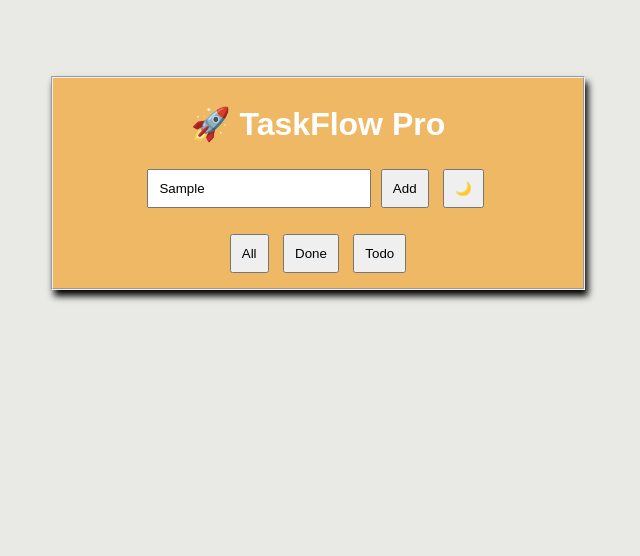
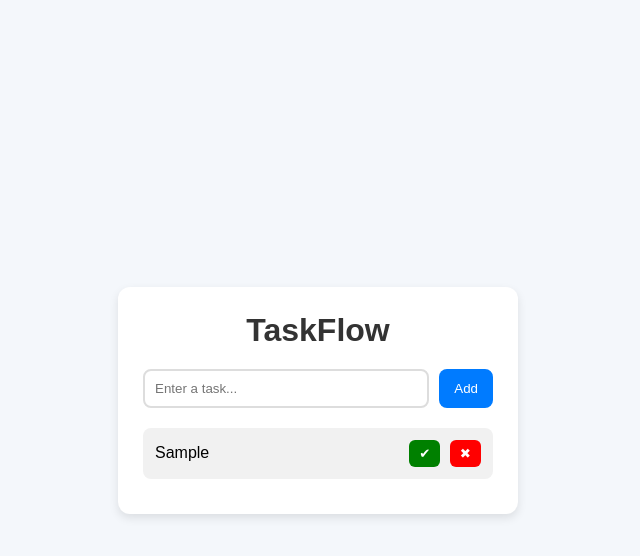
Before and after one commit to derbewmolla14/Taskflow-pro, a plain HTML site: page index.html in a window 1280 px wide. Both pictures are taken after typing "Sample" into the empty fields and a click on the button "Add". Shown: the whole page, without its empty margins (322-962 px from the left). Drawn offline with Linux system fonts and the light colour scheme.

Commit message:
add elete and right icon

```diff
--- a/app.js
+++ b/app.js
@@ -1,198 +1,36 @@
-let tasks = JSON.parse(localStorage.getItem("tasks")) || [];
+function addTask() {
+  const taskInput = document.getElementById("taskInput");
+  const taskText = taskInput.value.trim();
 
-//day two   UPDATE
-// function renderTasks() {
-//   const list = document.getElementById("taskList");
-//   list.innerHTML = "";
+  if (taskText === "") {
+    alert("Please enter a task!");
+    return;
+  }
 
-//   tasks.forEach((task, index) => {
-//     const li = document.createElement("li");
+  const taskList = document.getElementById("taskList");
 
-//     li.innerHTML = `
-//       ${task}
-//       <button onclick="deleteTask(${index})">Delete</button>
-//     `;
+  // Create list item
+  const li = document.createElement("li");
 
-//     list.appendChild(li);
-//   });
-// }
+  li.innerHTML = `
+    <span>${taskText}</span>
+    <div class="task-buttons">
+      <button class="complete-btn">✔</button>
+      <button class="delete-btn">✖</button>
+    </div>
+  `;
 
-// DAY THREE Update app.js
-
-//let tasks = JSON.parse(localStorage.getItem("tasks")) || [];
-/*
-function renderTasks() {
-  const list = document.getElementById("taskList");
-  list.innerHTML = "";
-
-  tasks.forEach((task, index) => {
-    const li = document.createElement("li");
-
-    li.innerHTML = `
-      ${task}
-      <button onclick="deleteTask(${index})">Delete</button>
-    `;
-
-    list.appendChild(li);
+  // Complete button
+  li.querySelector(".complete-btn").addEventListener("click", () => {
+    li.classList.toggle("completed");
   });
 
-  localStorage.setItem("tasks", JSON.stringify(tasks));
-}
-
-
-function addTask() {
-  const input = document.getElementById("taskInput");
-
-  if (input.value === "") return;
-
-  tasks.push({ text: input.value });
-  input.value = "";
-
-  renderTasks();
-}
-
-function deleteTask(index) {
-  tasks.splice(index, 1);
-  renderTasks();
-}
-
-renderTasks();
-
-
-*/
-/*
-
-//📅 DAY 4 — Mark Complete
-//Update app.js
-
-function renderTasks() {
-  const list = document.getElementById("taskList");
-  list.innerHTML = "";
-
-  tasks.forEach((task, index) => {
-    const li = document.createElement("li");
-
-    li.innerHTML = `
-      <span style="text-decoration:${task.done ? 'line-through' : 'none'}">
-        ${task.text}
-      </span>
-      <button onclick="toggleDone(${index})">✔</button>
-      <button onclick="deleteTask(${index})">Delete</button>
-    `;
-
-    list.appendChild(li);
+  // Delete button
+  li.querySelector(".delete-btn").addEventListener("click", () => {
+    li.remove();
   });
 
-  localStorage.setItem("tasks", JSON.stringify(tasks));
+  taskList.appendChild(li);
+
+  taskInput.value = "";
 }
-
-function addTask() {
-  const input = document.getElementById("taskInput");
-
-  if (input.value === "") return;
-
-  tasks.push({ text: input.value, done: false });
-  input.value = "";
-
-//   function deleteTask(index) {
-//   tasks.splice(index, 1);
-//   renderTasks();
-// }
-
-  renderTasks();
-}
-
-function toggleDone(index) {
-  tasks[index].done = !tasks[index].done;
-  renderTasks();
-}
-
-/*/
-
-//📅 DAY 5 — Filter Tasks
-/*Add in HTML
-<button onclick="filterTasks('all')">All</button>
-<button onclick="filterTasks('done')">Done</button>
-<button onclick="filterTasks('todo')">Todo</button>
-*/
-//Update JS
-let filter = "all";
-
-function filterTasks(type) {
-  filter = type;
-  renderTasks();
-}
-
-function renderTasks() {
-  const list = document.getElementById("taskList");
-  list.innerHTML = "";
-
-  let filtered = tasks;
-
-  if (filter === "done") {
-    filtered = tasks.filter(t => t.done);
-  } else if (filter === "todo") {
-    filtered = tasks.filter(t => !t.done);
-  }
-
-  filtered.forEach((task, index) => {
-    const li = document.createElement("li");
-
-    li.innerHTML = `
-      <span style="text-decoration:${task.done ? 'line-through' : 'none'}">
-        ${task.text}
-      </span>
-      <button onclick="toggleDone(${index})">✔</button>
-      <button onclick="deleteTask(${index})">Delete</button>
-    `;
-
-    list.appendChild(li);
-  });
-
-  localStorage.setItem("tasks", JSON.stringify(tasks));
-}
-
-//📅 DAY 6 — Dark Mode
-//Add in HTML
-//<button onclick="toggleTheme()">🌙</button>
-
-// //Add CSS
-// <style>
-// body.dark {
-//   background: black;
-//   color: white;
-// }
-// </style>
-
-
-// JAVASCRIPT
-function toggleTheme() {
-  document.body.classList.toggle("dark");
-}
-
-/*
-📅 DAY 7 — Simple Styling Upgrade
-Replace HTML style
-
-<style>
-body {
-  font-family: Arial;
-  background: #0f172a;
-  color: white;
-  text-align: center;
-}
-
-input {
-  padding: 10px;
-}
-
-button {
-  padding: 10px;
-  margin: 5px;
-  cursor: pointer;
-}
-
-li {
-  margin: 10px;
-}
-</style>
--- a/index.html
+++ b/index.html
@@ -1,21 +1,24 @@
 <!DOCTYPE html>
-<html>
+<html lang="en">
 <head>
-  <title>TaskFlow Pro</title>
+  <meta charset="UTF-8" />
+  <meta name="viewport" content="width=device-width, initial-scale=1.0"/>
+  <title>TaskFlow App</title>
   <link rel="stylesheet" href="style.css">
 </head>
 <body>
-<fieldset class="fieldset">
-<h1>🚀 TaskFlow Pro</h1>
 
-<input id="taskInput" placeholder="Enter task">
-<button onclick="addTask()">Add</button>
-<button onclick="toggleTheme()">🌙</button>
-<ul id="taskList"></ul>
-<button onclick="filterTasks('all')">All</button>
-<button onclick="filterTasks('done')">Done</button>
-<button onclick="filterTasks('todo')">Todo</button>
-<script src="app.js"></script>
-</fieldset>
+  <div class="container">
+    <h1>TaskFlow</h1>
+
+    <div class="task-input">
+      <input type="text" id="taskInput" placeholder="Enter a task...">
+      <button onclick="addTask()">Add</button>
+    </div>
+
+    <ul id="taskList"></ul>
+  </div>
+
+  <script src="/app.js"></script>
 </body>
 </html>
--- a/style.css
+++ b/style.css
@@ -1,33 +1,93 @@
+* {
+  margin: 0;
+  padding: 0;
+  box-sizing: border-box;
+  font-family: Arial, sans-serif;
+}
 
-    body {
-      font-family: Arial;
-      justify-items: center;
-      background: hsl(75, 9%, 91%);
-      color: white;
-    }
-    .fieldset{
-        margin-top: 6%;
-        background-color: rgb(239, 184, 101);
-        width: 40%;
-        text-align: center;
-        box-shadow: black 3px 6px 7px;
-    }
+body {
+  background: #f4f7fb;
+  display: flex;
+  justify-content: center;
+  align-items: center;
+  height: 100vh;
+}
 
+.container {
+  width: 400px;
+  background: white;
+  padding: 25px;
+  border-radius: 12px;
+  box-shadow: 0 4px 10px rgba(0,0,0,0.1);
+}
 
-    body.dark {
-  background: black;
+h1 {
+  text-align: center;
+  margin-bottom: 20px;
+  color: #333;
+}
+
+.task-input {
+  display: flex;
+  gap: 10px;
+}
+
+.task-input input {
+  flex: 1;
+  padding: 10px;
+  border: 2px solid #ddd;
+  border-radius: 8px;
+  outline: none;
+}
+
+.task-input button {
+  padding: 10px 15px;
+  border: none;
+  background: #007bff;
+  color: white;
+  border-radius: 8px;
+  cursor: pointer;
+  transition: 0.3s;
+}
+
+.task-input button:hover {
+  background: #0056b3;
+}
+
+ul {
+  list-style: none;
+  margin-top: 20px;
+}
+
+li {
+  background: #f1f1f1;
+  padding: 12px;
+  margin-bottom: 10px;
+  border-radius: 8px;
+  display: flex;
+  justify-content: space-between;
+  align-items: center;
+}
+
+li.completed {
+  text-decoration: line-through;
+  color: gray;
+}
+
+.task-buttons button {
+  margin-left: 5px;
+  border: none;
+  padding: 6px 10px;
+  border-radius: 6px;
+  cursor: pointer;
+}
+
+.complete-btn {
+  background: green;
   color: white;
 }
-    input {
-      padding: 10px;
-      width: 200px;
-    }
-    button {
-      padding: 10px;
-      margin: 5px;
-      cursor: pointer;
-    }
-    li {
-      list-style: none;
-      margin: 10px;
-    }
+
+.delete-btn {
+  background: red;
+  color: white;
+}
```
